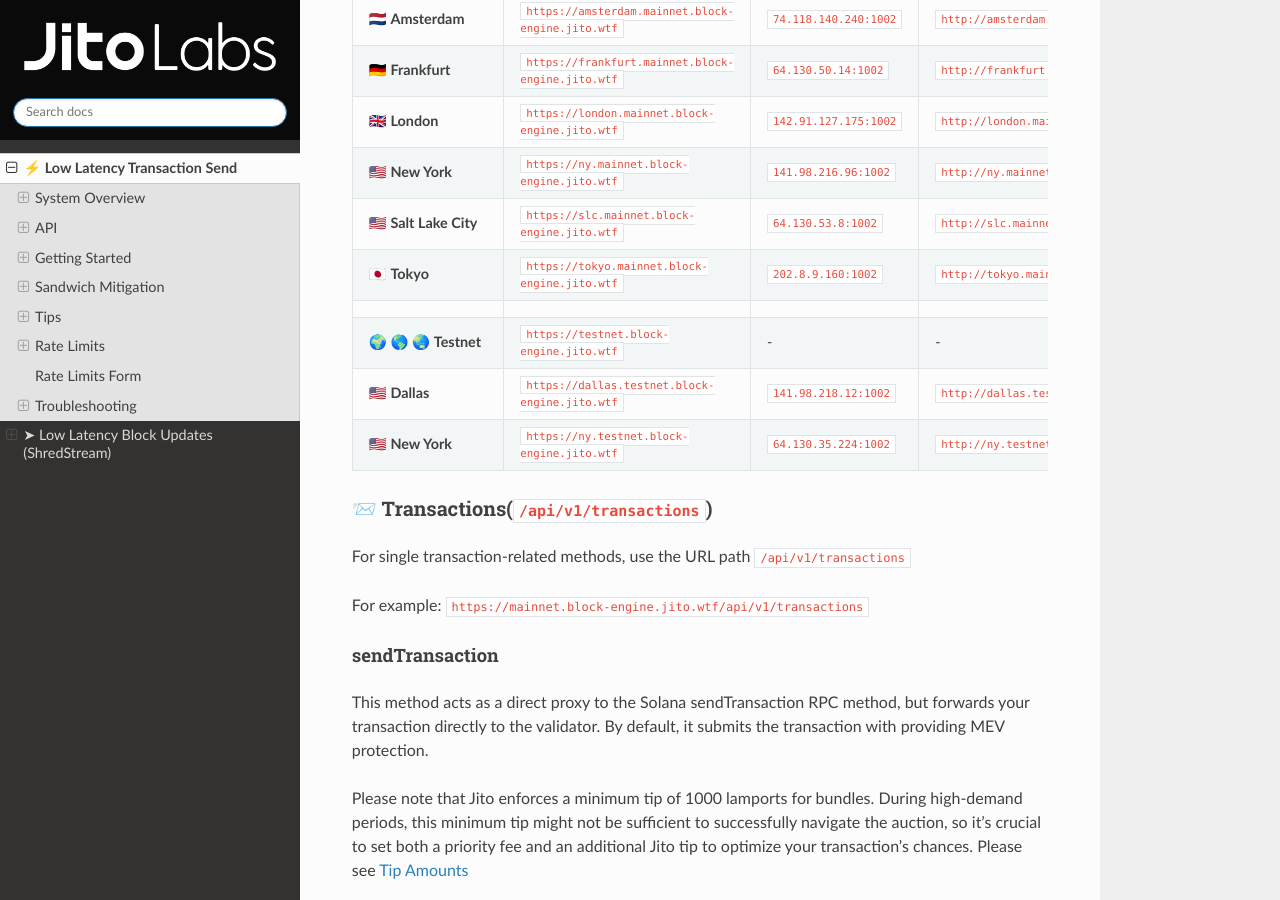
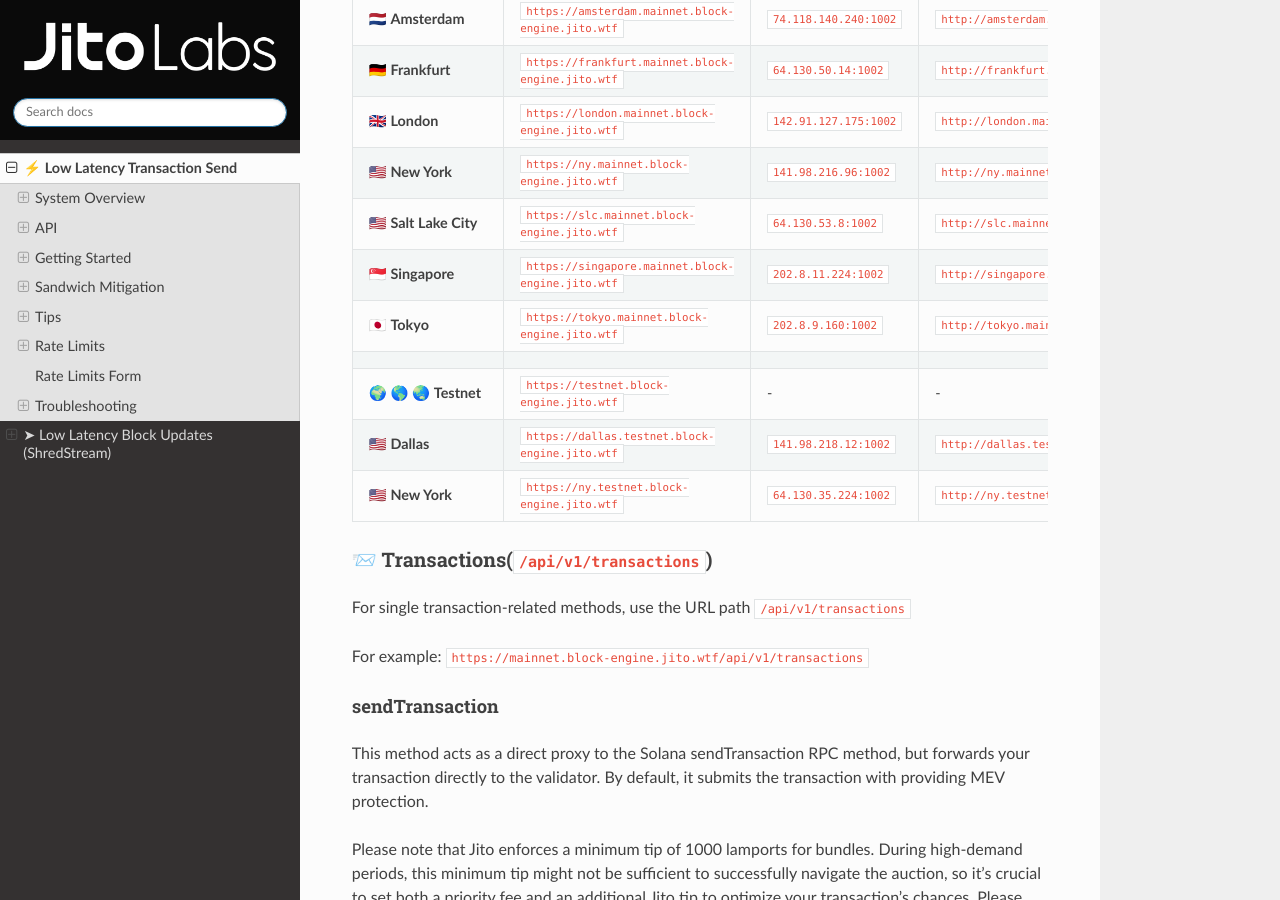
Before and after one commit to jito-labs/jito-docs, a Sphinx documentation site: the page built from docs/source/lowlatencytxnsend.md, in a window 1280 px wide and 900 px high, scrolled down 3654 px. Built offline with Sphinx 7.4.7 and the Read the Docs theme 3.1.0, drawn with Linux system fonts in a browser that asks for light colours.

Commit message:
add sg (#51)

```diff
--- a/docs/source/lowlatencytxnsend.md
+++ b/docs/source/lowlatencytxnsend.md
@@ -59,8 +60,9 @@
 | 🇬🇧 **London**         | `https://london.mainnet.block-engine.jito.wtf`    | `142.91.127.175:1002` | `http://london.mainnet.relayer.jito.wtf:8100`    | `ntp.london.jito.wtf`    |
 | 🇺🇸 **New York**       | `https://ny.mainnet.block-engine.jito.wtf`        | `141.98.216.96:1002`  | `http://ny.mainnet.relayer.jito.wtf:8100`        | `ntp.dallas.jito.wtf`    |
 | 🇺🇸 **Salt Lake City** | `https://slc.mainnet.block-engine.jito.wtf`       | `64.130.53.8:1002`    | `http://slc.mainnet.relayer.jito.wtf:8100`       | `ntp.slc.jito.wtf`       |
+| 🇸🇬 **Singapore**      | `https://singapore.mainnet.block-engine.jito.wtf` | `202.8.11.224:1002`   | `http://singapore.mainnet.relayer.jito.wtf:8100` | `ntp.singapore.jito.wtf` |
 | 🇯🇵 **Tokyo**          | `https://tokyo.mainnet.block-engine.jito.wtf`     | `202.8.9.160:1002`    | `http://tokyo.mainnet.relayer.jito.wtf:8100`     | `ntp.tokyo.jito.wtf`     |
-|                         |                                                   |                       |                                                  |                          |
+|                         |
 | 🌍 🌎 🌏 **Testnet**    | `https://testnet.block-engine.jito.wtf`           | -                     | -                                                | -                        |
 | 🇺🇸 **Dallas**         | `https://dallas.testnet.block-engine.jito.wtf`    | `141.98.218.12:1002`  | `http://dallas.testnet.relayer.jito.wtf:8100`    | `ntp.dallas.jito.wtf`    |
 | 🇺🇸 **New York**       | `https://ny.testnet.block-engine.jito.wtf`        | `64.130.35.224:1002`  | `http://ny.testnet.relayer.jito.wtf:8100`        | `ntp.dallas.jito.wtf`    |
```
Also changed, not shown: other parts of docs/source/lowlatencytxnsend.md (+1 -0 lines), docs/source/lowlatencytxnfeed.md (+2 -1 lines).
